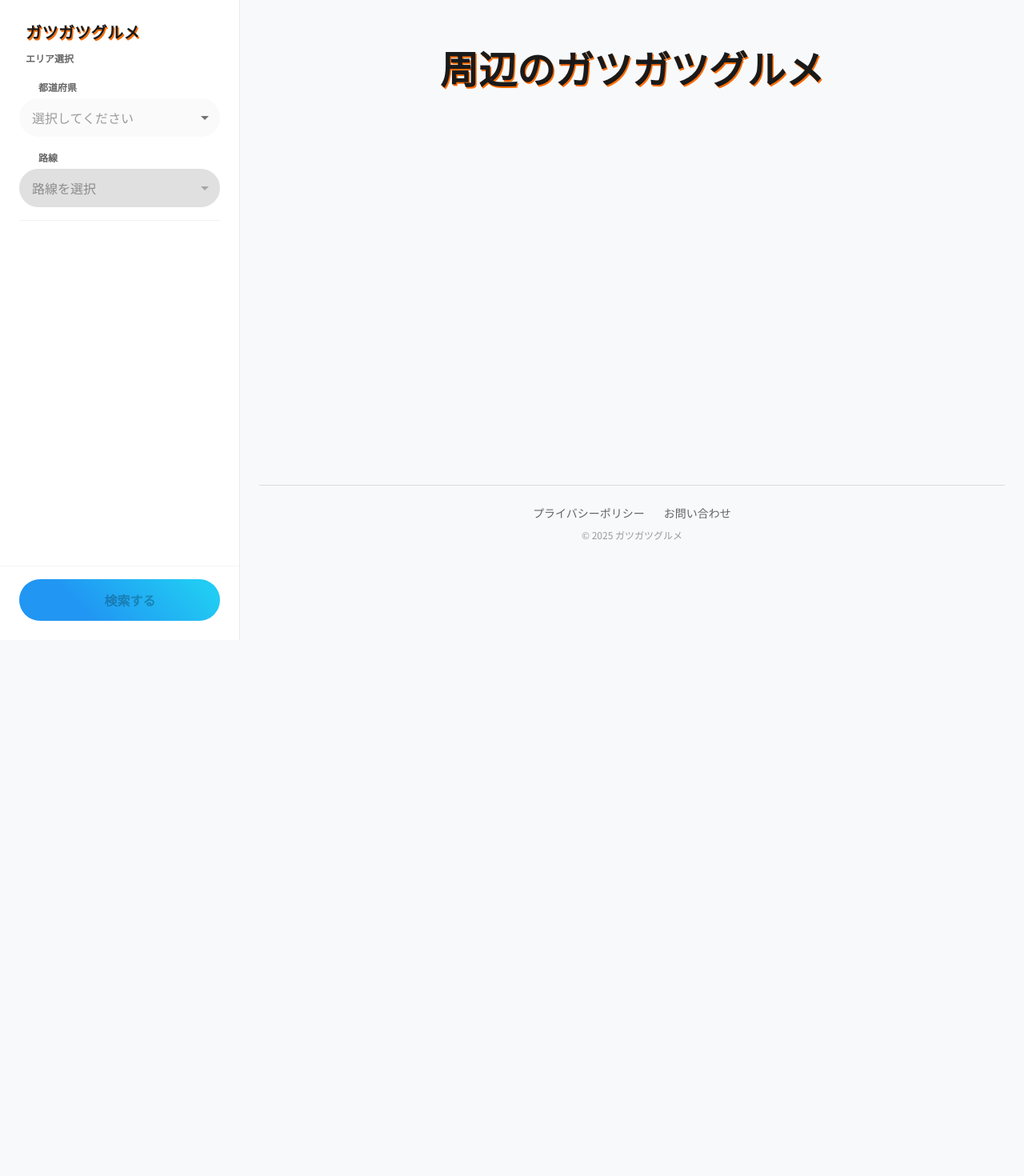
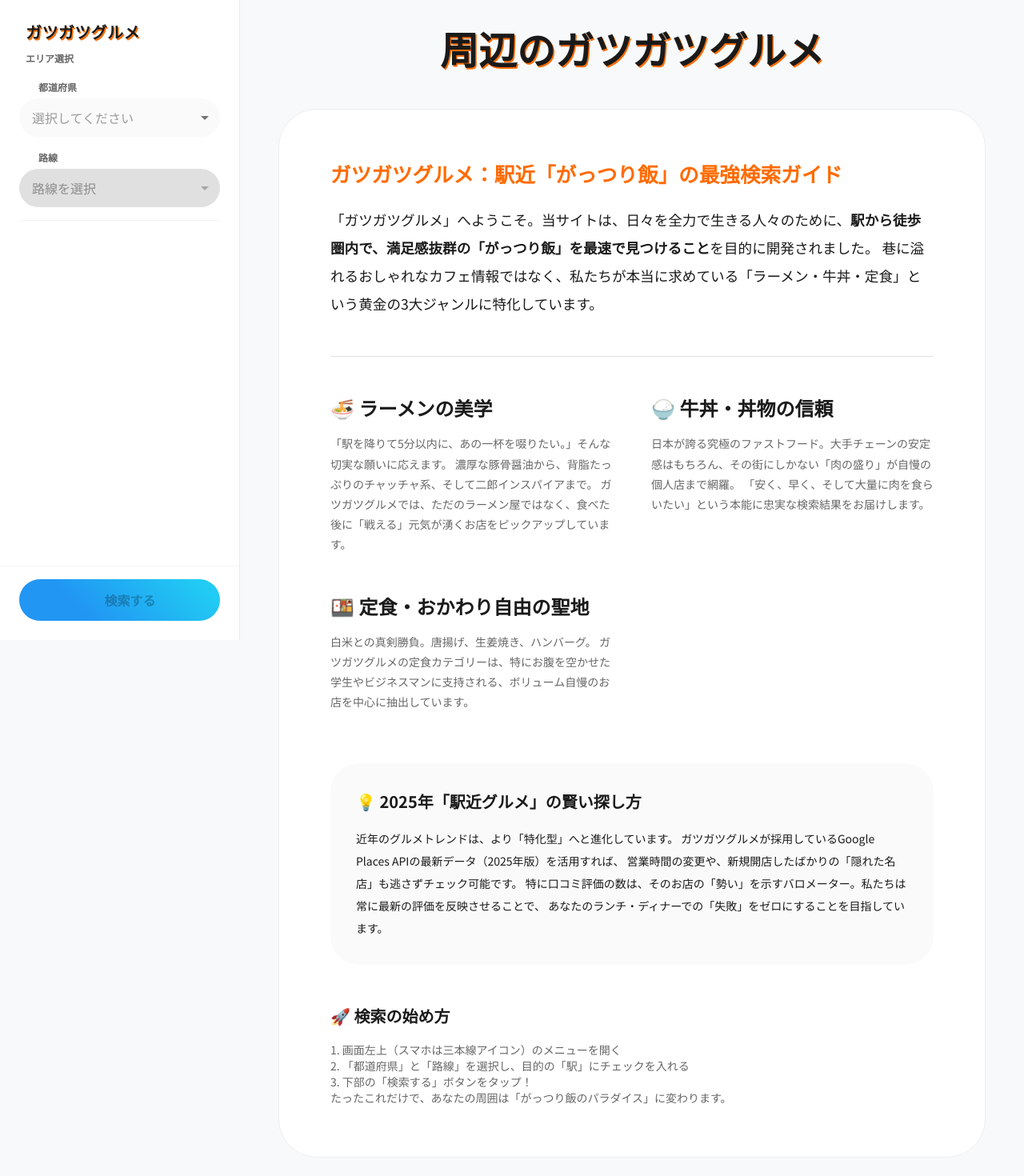
Before and after one commit to ryomasolid/gatsugatsu-gurume, a Next.js app: page / in a window 1280 px wide. Shown: the top 1470 px of the page at 80% size. Before the commit the page ends 800 px from the top, so only its background shows below. Built offline with nearby package versions, Linux system fonts and the light colour scheme; some icons are missing.

Commit message:
update UI

```diff
--- a/app/page.tsx
+++ b/app/page.tsx
@@ -4,7 +4,9 @@ import {
   Box,
   CircularProgress,
   Container,
+  Divider,
   Grid,
+  Paper,
   Typography,
 } from "@mui/material";
 import { useSearchParams } from "next/navigation";
@@ -134,7 +136,7 @@ function RestaurantList() {
       : stationParam.split(",").join("・");
 
   return (
-    <Container maxWidth="xl" sx={{ py: 4 }}>
+    <Container maxWidth="xl" sx={{ py: 1 }}>
       <Typography
         variant="h3"
         component="h1"
@@ -158,7 +160,7 @@ function RestaurantList() {
         <Box sx={{ display: "flex", justifyContent: "center", mt: 5 }}>
           <CircularProgress />
         </Box>
-      ) : (
+      ) : restaurants.length > 0 ? (
         <Grid container spacing={3}>
           {restaurants.map((r) => (
             <Grid key={r.id} size={{ xs: 12, sm: 6, lg: 4 }}>
@@ -176,6 +178,159 @@ function RestaurantList() {
             </Grid>
           ))}
         </Grid>
+      ) : (
+        <Box sx={{ mt: 2, pb: 10 }}>
+          <Paper
+            elevation={0}
+            sx={{
+              p: { xs: 3, md: 8 },
+              borderRadius: 4,
+              bgcolor: "#fff",
+              border: "1px solid",
+              borderColor: "grey.200",
+            }}
+          >
+            <Typography
+              variant="h4"
+              gutterBottom
+              sx={{
+                fontWeight: 900,
+                color: "#FF6B00",
+                mb: 3,
+                fontSize: {
+                  xs: "0.85rem",
+                  sm: "1.2rem",
+                  md: "1.6rem",
+                  lg: "1.6rem",
+                },
+              }}
+            >
+              ガツガツグルメ：駅近「がっつり飯」の最強検索ガイド
+            </Typography>
+
+            <Typography
+              variant="body1"
+              sx={{
+                mb: 6,
+                lineHeight: 2,
+                color: "text.primary",
+                fontSize: "1.1rem",
+              }}
+            >
+              「ガツガツグルメ」へようこそ。当サイトは、日々を全力で生きる人々のために、
+              <b>
+                駅から徒歩圏内で、満足感抜群の「がっつり飯」を最速で見つけること
+              </b>
+              を目的に開発されました。
+              巷に溢れるおしゃれなカフェ情報ではなく、私たちが本当に求めている「ラーメン・牛丼・定食」という黄金の3大ジャンルに特化しています。
+            </Typography>
+
+            <Divider sx={{ my: 6 }} />
+
+            {/* コラムセクション1: ジャンル別こだわり */}
+            <Grid container spacing={6}>
+              <Grid size={{ xs: 12, sm: 6 }}>
+                <Typography
+                  variant="h5"
+                  sx={{
+                    fontWeight: 900,
+                    mb: 2,
+                    display: "flex",
+                    alignItems: "center",
+                  }}
+                >
+                  🍜 ラーメンの美学
+                </Typography>
+                <Typography
+                  variant="body2"
+                  sx={{ lineHeight: 1.8, color: "text.secondary" }}
+                >
+                  「駅を降りて5分以内に、あの一杯を啜りたい。」そんな切実な願いに応えます。
+                  濃厚な豚骨醤油から、背脂たっぷりのチャッチャ系、そして二郎インスパイアまで。
+                  ガツガツグルメでは、ただのラーメン屋ではなく、食べた後に「戦える」元気が湧くお店をピックアップしています。
+                </Typography>
+              </Grid>
+
+              <Grid size={{ xs: 12, sm: 6 }}>
+                <Typography
+                  variant="h5"
+                  sx={{
+                    fontWeight: 900,
+                    mb: 2,
+                    display: "flex",
+                    alignItems: "center",
+                  }}
+                >
+                  🍚 牛丼・丼物の信頼
+                </Typography>
+                <Typography
+                  variant="body2"
+                  sx={{ lineHeight: 1.8, color: "text.secondary" }}
+                >
+                  日本が誇る究極のファストフード。大手チェーンの安定感はもちろん、その街にしかない「肉の盛り」が自慢の個人店まで網羅。
+                  「安く、早く、そして大量に肉を食らいたい」という本能に忠実な検索結果をお届けします。
+                </Typography>
+              </Grid>
+
+              <Grid size={{ xs: 12, sm: 6 }}>
+                <Typography
+                  variant="h5"
+                  sx={{
+                    fontWeight: 900,
+                    mb: 2,
+                    display: "flex",
+                    alignItems: "center",
+                  }}
+                >
+                  🍱 定食・おかわり自由の聖地
+                </Typography>
+                <Typography
+                  variant="body2"
+                  sx={{ lineHeight: 1.8, color: "text.secondary" }}
+                >
+                  白米との真剣勝負。唐揚げ、生姜焼き、ハンバーグ。
+                  ガツガツグルメの定食カテゴリーは、特にお腹を空かせた学生やビジネスマンに支持される、ボリューム自慢のお店を中心に抽出しています。
+                </Typography>
+              </Grid>
+            </Grid>
+
+            {/* 特集：2025年のがっつり飯トレンド（ここにテキストを増やす） */}
+            <Box sx={{ mt: 8, p: 4, bgcolor: "grey.50", borderRadius: 3 }}>
+              <Typography variant="h6" sx={{ fontWeight: 900, mb: 2 }}>
+                💡 2025年「駅近グルメ」の賢い探し方
+              </Typography>
+              <Typography variant="body2" sx={{ lineHeight: 2 }}>
+                近年のグルメトレンドは、より「特化型」へと進化しています。
+                ガツガツグルメが採用しているGoogle Places
+                APIの最新データ（2025年版）を活用すれば、
+                営業時間の変更や、新規開店したばかりの「隠れた名店」も逃さずチェック可能です。
+                特に口コミ評価の数は、そのお店の「勢い」を示すバロメーター。私たちは常に最新の評価を反映させることで、
+                あなたのランチ・ディナーでの「失敗」をゼロにすることを目指しています。
+              </Typography>
+            </Box>
+
+            {/* 使い方ガイド（UIの説明） */}
+            <Box sx={{ mt: 6 }}>
+              <Typography variant="h6" sx={{ fontWeight: 900, mb: 2 }}>
+                🚀 検索の始め方
+              </Typography>
+              <Typography
+                variant="body2"
+                component="div"
+                sx={{ color: "text.secondary" }}
+              >
+                1. 画面左上（スマホは三本線アイコン）のメニューを開く
+                <br />
+                2.
+                「都道府県」と「路線」を選択し、目的の「駅」にチェックを入れる
+                <br />
+                3. 下部の「検索する」ボタンをタップ！
+                <br />
+                たったこれだけで、あなたの周囲は「がっつり飯のパラダイス」に変わります。
+              </Typography>
+            </Box>
+          </Paper>
+        </Box>
       )}
     </Container>
   );
```
